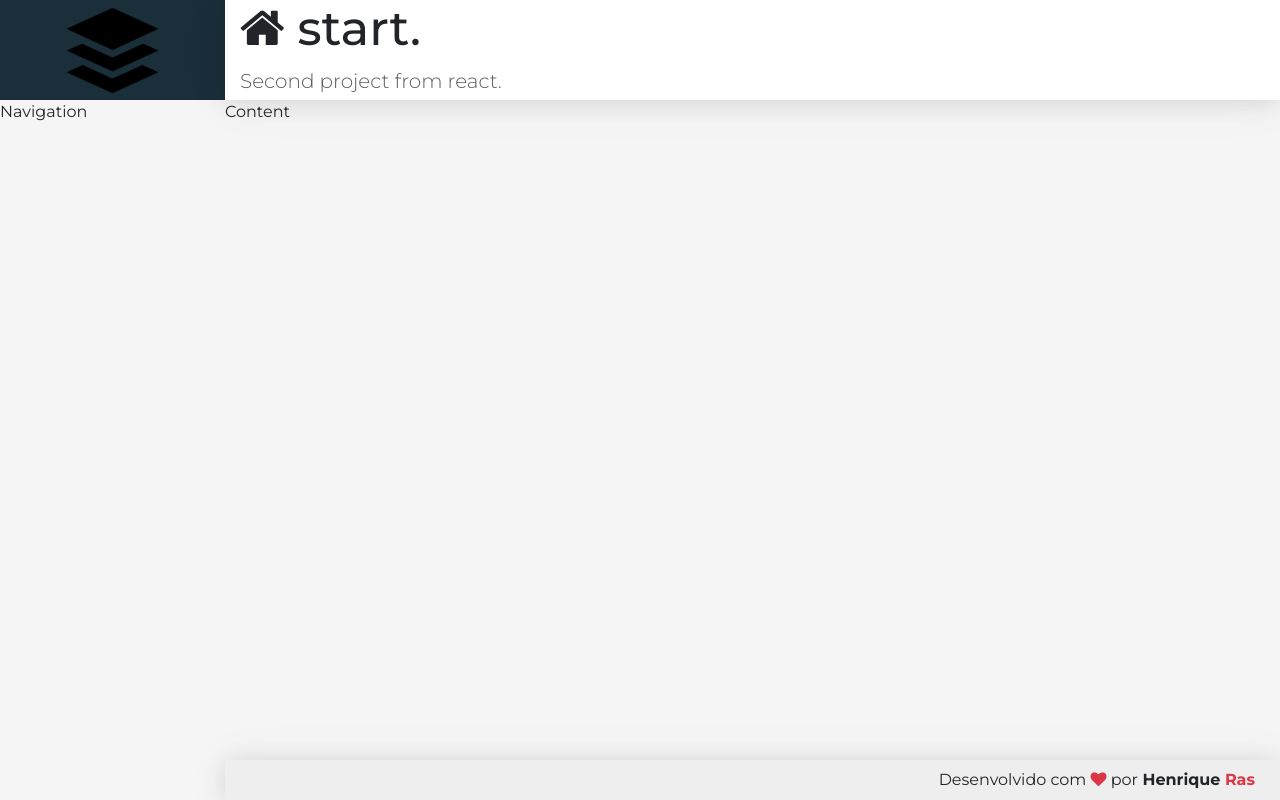
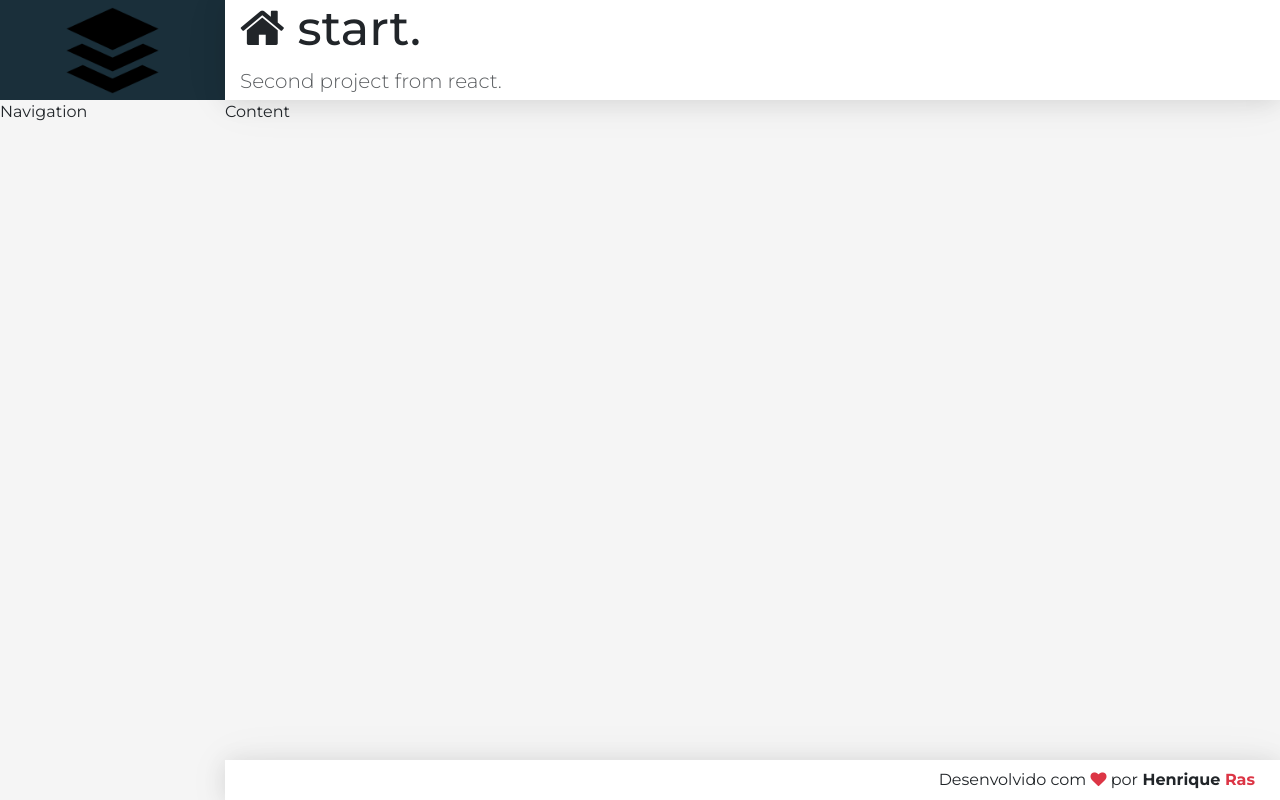
Before and after one commit to HenriqueRas1/crud-react, a React (Create React App) app in the folder frontend/frontend/: page / in a window 1280 px wide. Built offline with nearby package versions, Linux system fonts and the light colour scheme.

Commit message:
fix: footer bg color

```diff
--- a/frontend/frontend/src/components/template/Footer.css
+++ b/frontend/frontend/src/components/template/Footer.css
@@ -3,6 +3,6 @@ footer.footer {
     align-items: center;
     justify-content: flex-end;
     padding: 0 25px;
-    background-color: #eeeeee;
+    background-color: #FFF;
     box-shadow: var(--shadow);
 }
```
